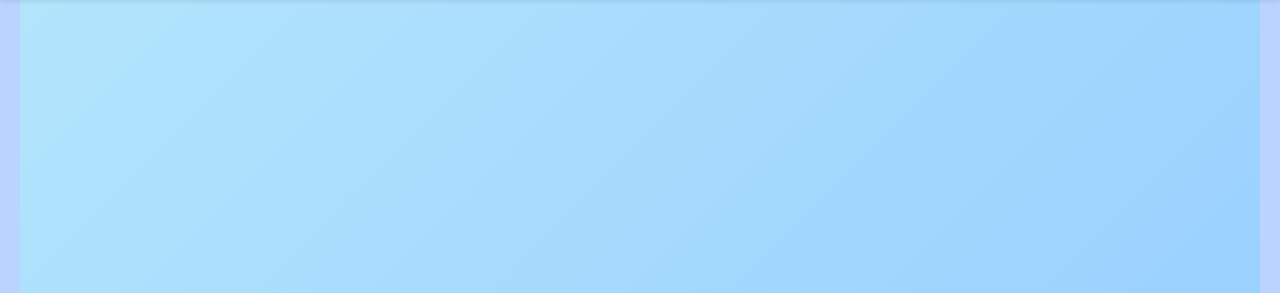
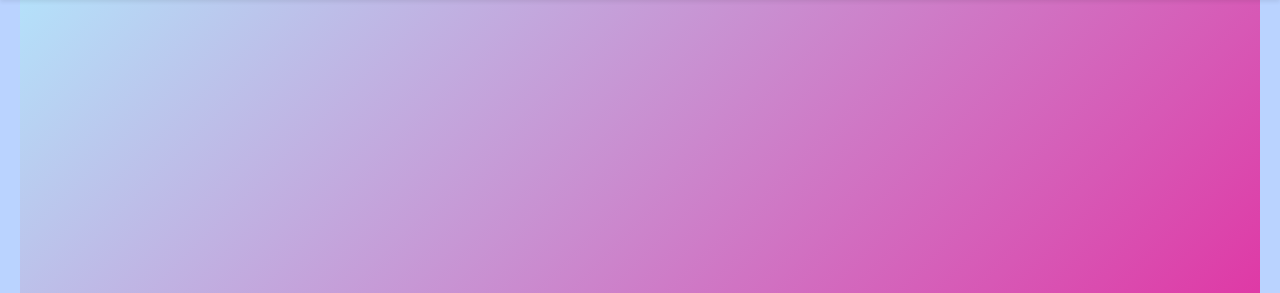
Before and after one commit to Amanda-hc-ui/Big-Data.github.io, a plain HTML site: page index.html in a window 1280 px wide. Shown: the part 58-351 px from the top of the page. Drawn offline with nearby package versions, Linux system fonts and the light colour scheme.

Commit message:
Alteração de Cor

```diff
--- a/estilo.css
+++ b/estilo.css
@@ -8,7 +8,7 @@ body {
 
 /* Hero Section */
 .hero-section {
-    background: linear-gradient(135deg, #b3e5fc, #93cbff);
+    background: linear-gradient(135deg, #b3e5fc, #ec068c);
     min-height: 100vh;
     padding-top: 80px;
 }
```
